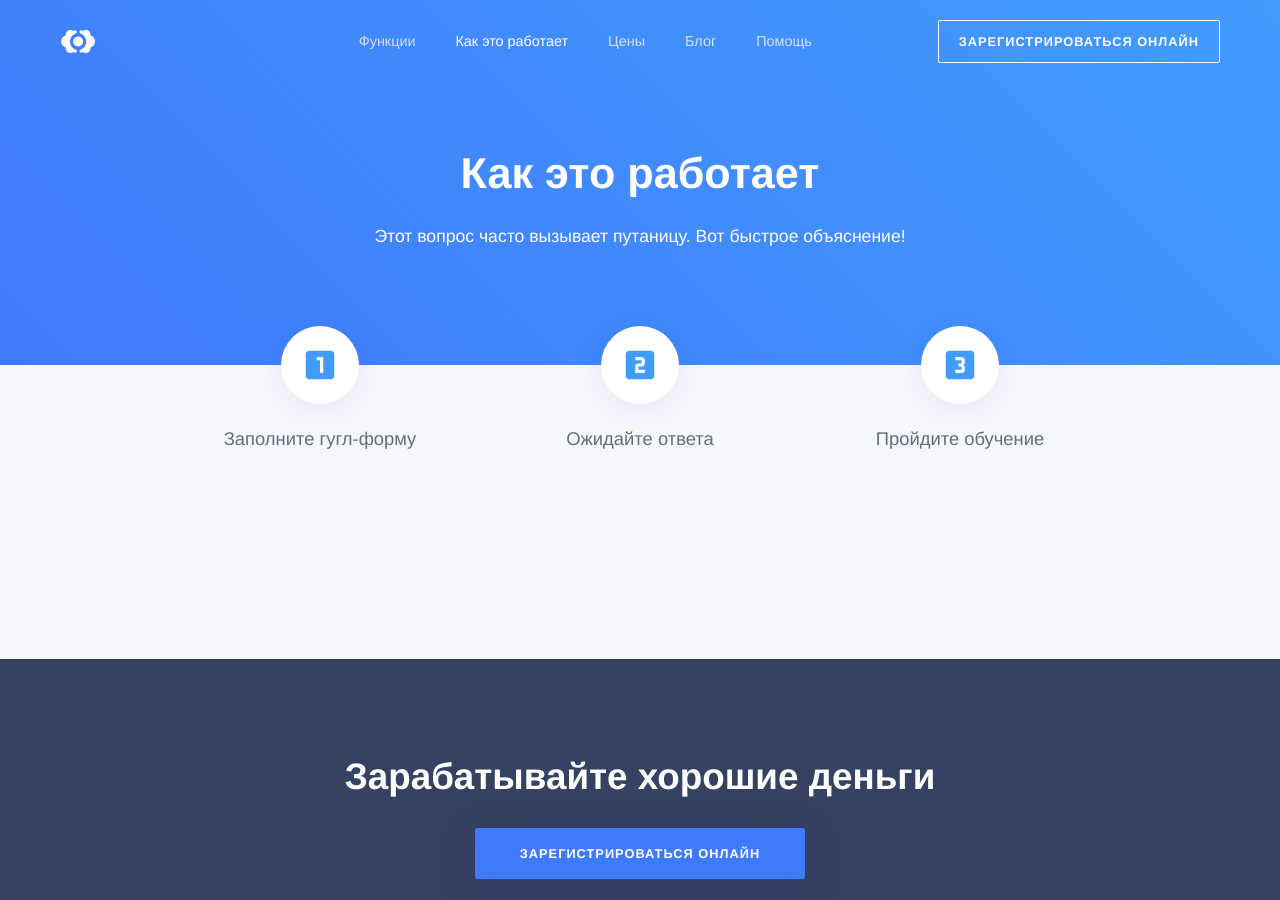
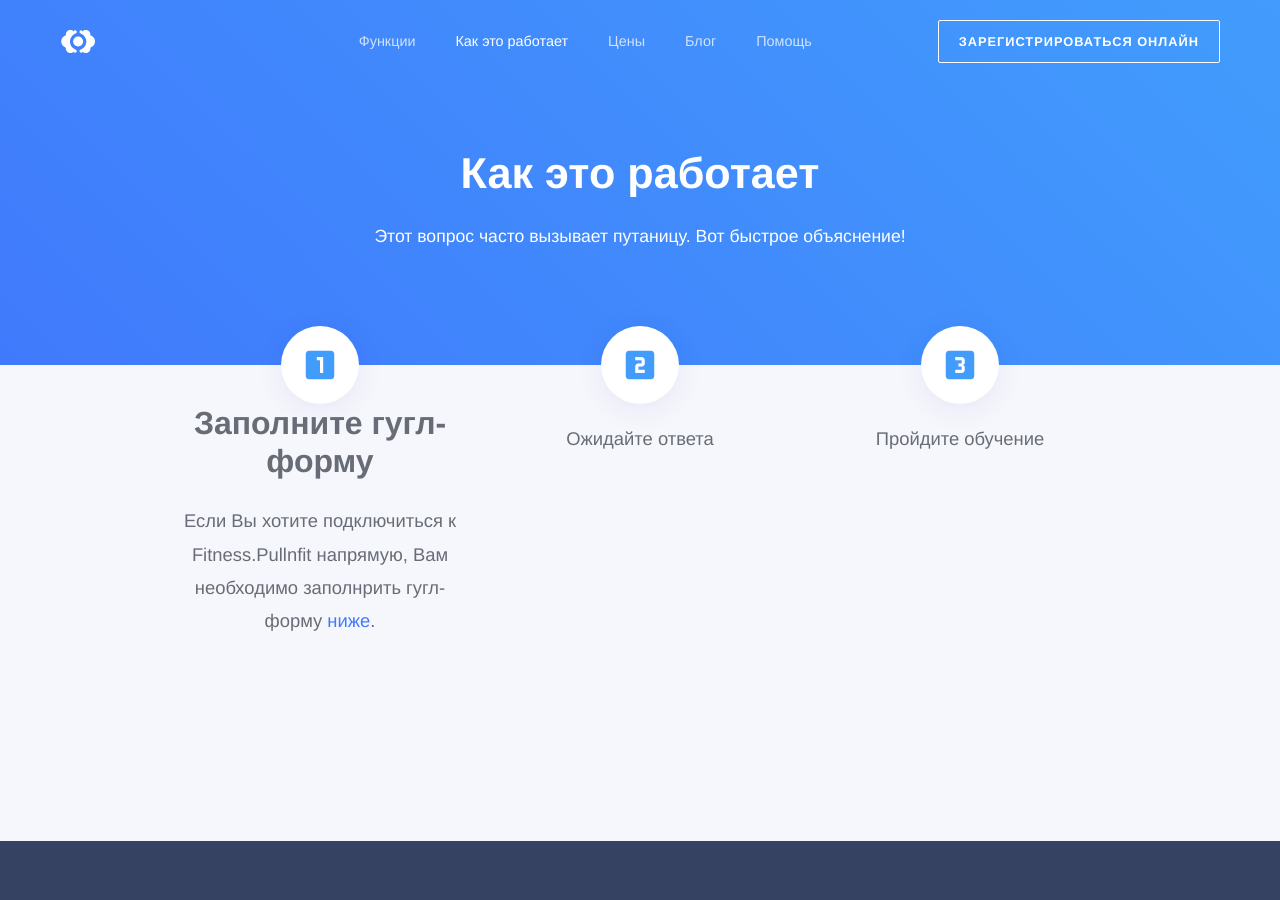
Before and after one commit to RakhimyanTim/fitness.github.io, a Jekyll site: the page built from pages/how-it-works.html, in a window 1280 px wide and 900 px high. Built offline with Jekyll 4.4.1, drawn with Linux system fonts in a browser that asks for light colours; some web fonts are replaced.

Commit message:
Update how-it-works.html

```diff
--- a/pages/how-it-works.html
+++ b/pages/how-it-works.html
@@ -8,7 +8,9 @@ permalink: /how-it-works/
 <ul class="workflow-diagram">
 	<li>
 		<i class="material-icons">looks_one</i>
-		<p>Заполните гугл-форму</p>
+		<h2>Заполните гугл-форму</h2>
+		<p>Если Вы хотите подключиться к Fitness.Pullnfit напрямую, Вам необходимо заполнрить гугл-форму <a href='https://goo.gl/forms/a4kDwSTPBcGsNXgX2'>ниже</a>.</p>
+
 	</li>
   	<li>
 		<i class="material-icons">looks_two</i>
```
